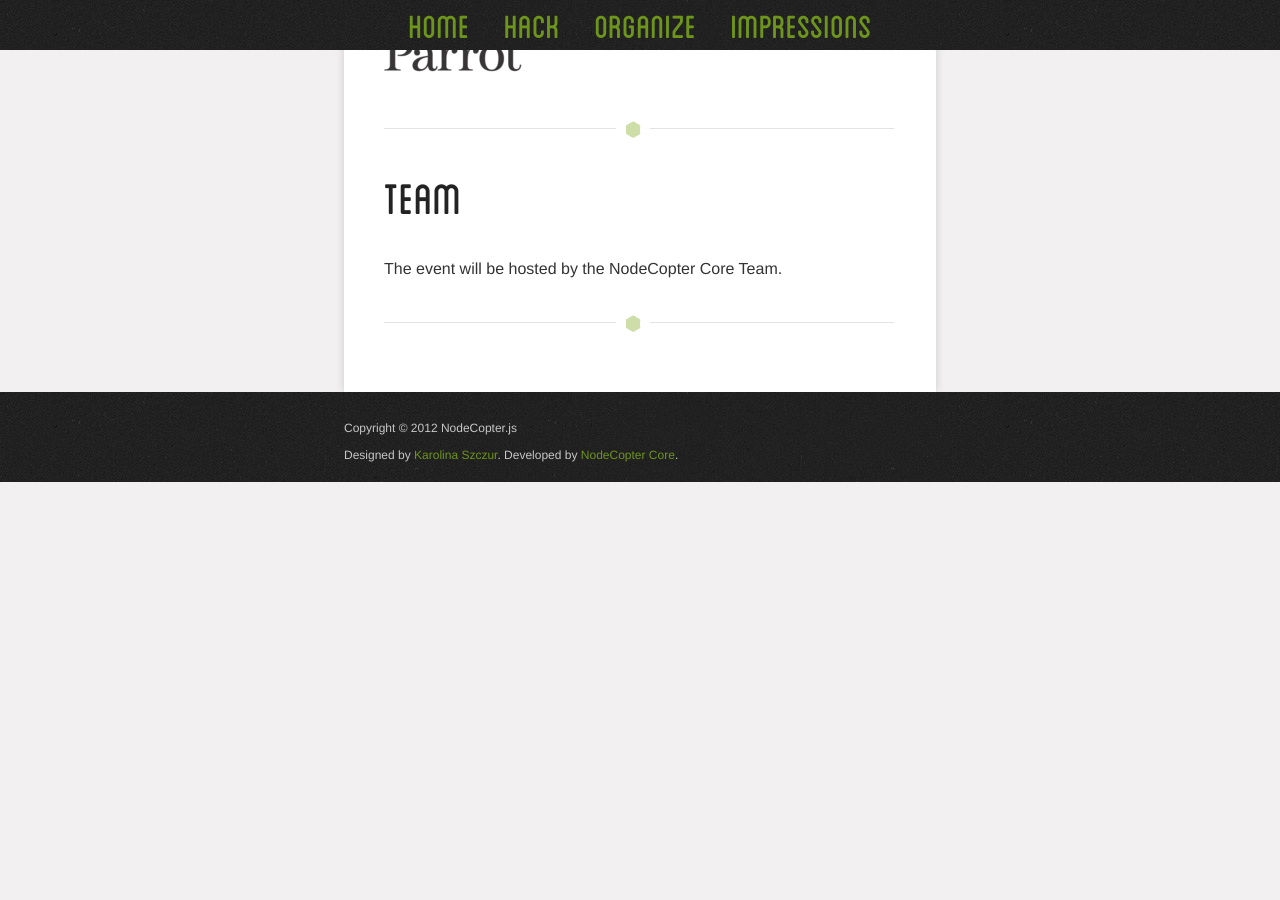
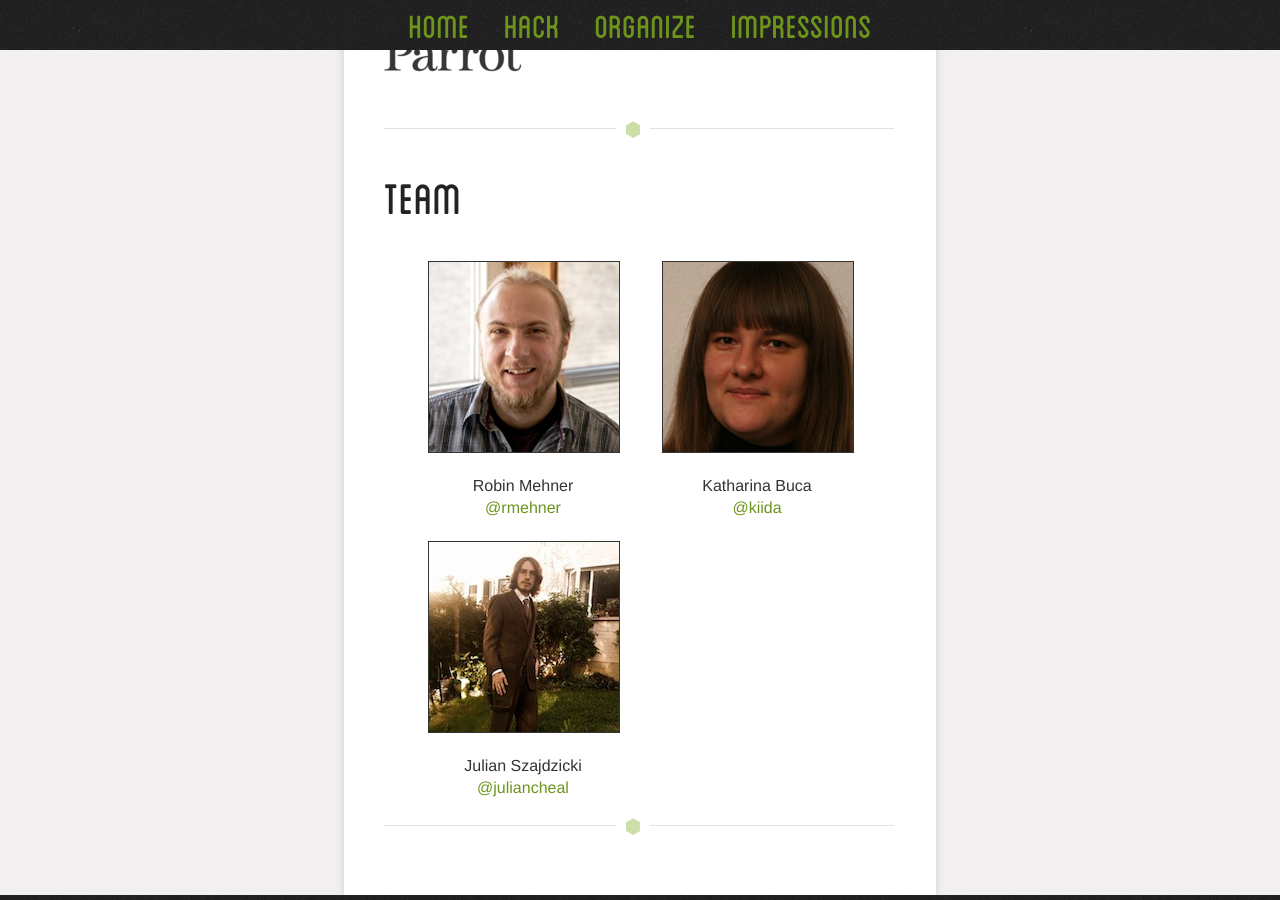
Before and after one commit to nodecopter/nodecopter.com, a Jekyll site: the page built from 2013/new-york/oct-13.md, in a window 1280 px wide and 900 px high, scrolled down 2947 px. Built offline with Jekyll 4.4.1, drawn with Linux system fonts in a browser that asks for light colours; Markdown is read by kramdown in place of the engine named in the settings; before the commit the page ends 3429 px from its top, so only the background shows below that.

Commit message:
Add team pictures for NYC event

```diff
--- a/2013/new-york/oct-13.md
+++ b/2013/new-york/oct-13.md
@@ -73,6 +73,28 @@ New York, NY 10003
 
 <h2 id="team"><a href="#team">Team</a></h2>
 
-The event will be hosted by the NodeCopter Core Team.
+<ul class="team">
+  <li>
+    <img src="/img/team/robin_mehner.jpg">
+    <p>
+      Robin Mehner<br>
+      <a href="https://twitter.com/rmehner">@rmehner</a>
+    </p>
+  </li>
+  <li>
+    <img src="/img/team/katharina_buca.jpg">
+    <p>
+      Katharina Buca<br>
+      <a href="https://twitter.com/kiida">@kiida</a>
+    </p>
+  </li>
+  <li>
+    <img src="/img/team/julian_cheal.jpg">
+    <p>
+      Julian Szajdzicki<br>
+      <a href="https://twitter.com/juliancheal">@juliancheal</a>
+    </p>
+  </li>
+</ul>
 
 <hr>
```
